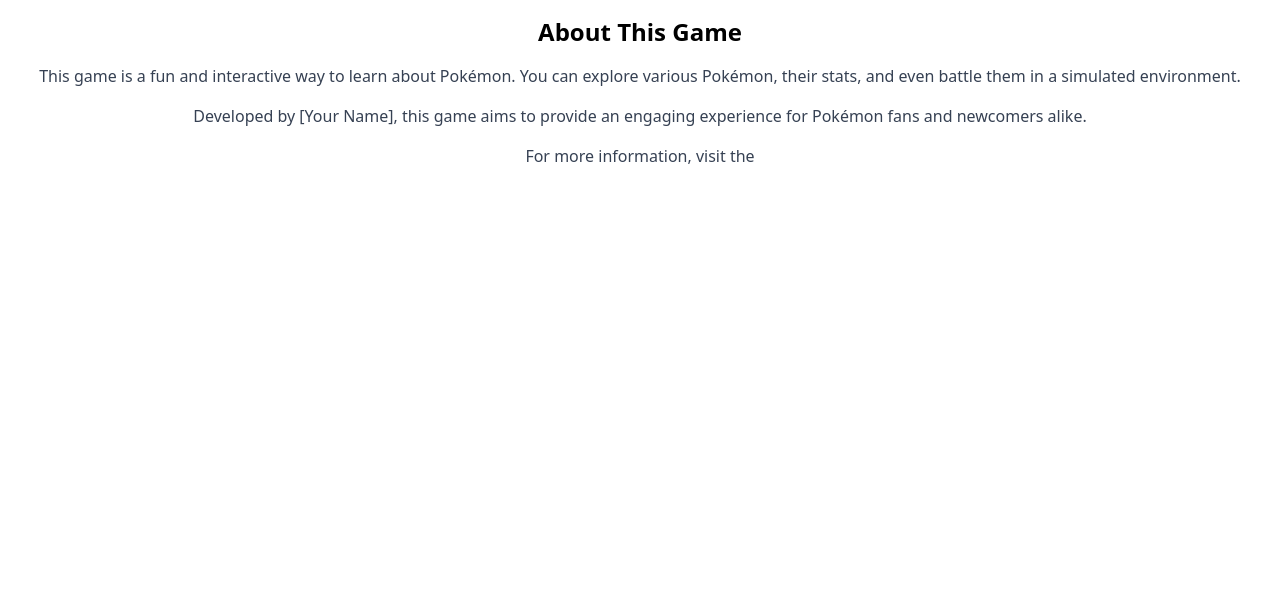
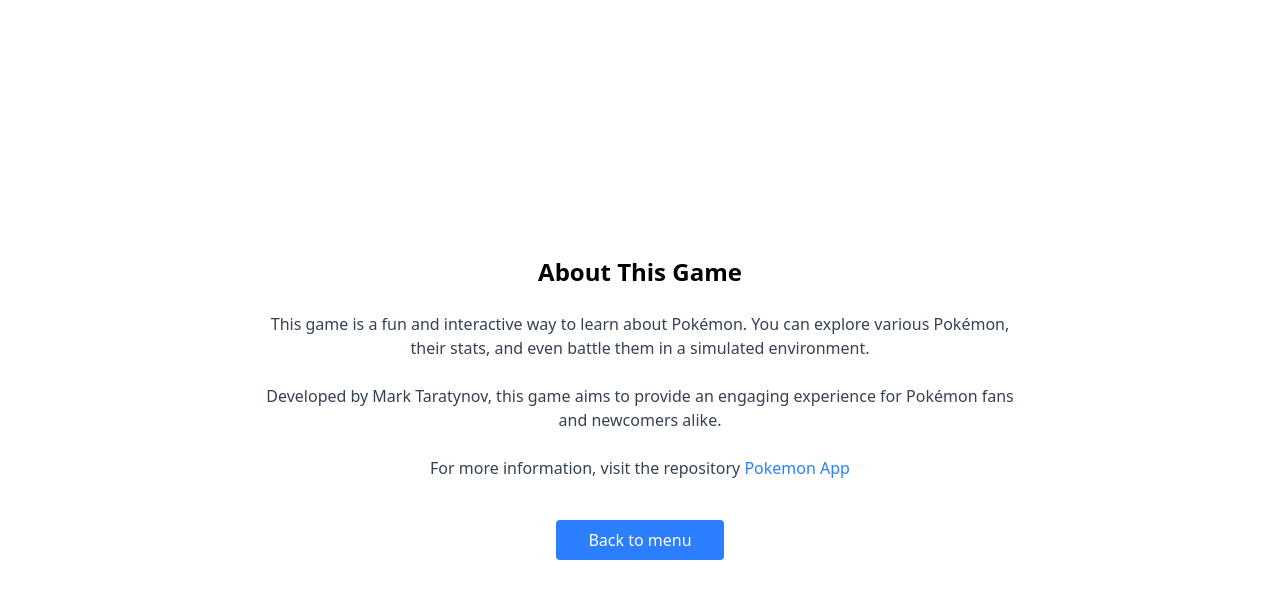
Before and after one commit to Prostecki/pokemon-app, a React (Vite) app: page /about in a window 1280 px wide. Shown: the top 598 px of the page. Built offline with nearby package versions, Linux system fonts and the light colour scheme.

Commit message:
Refactor About component layout for improved readability and structure

```diff
--- a/src/components/About/About.jsx
+++ b/src/components/About/About.jsx
@@ -1,19 +1,32 @@
+import MenuButton from "../StartMenu/MenuButton";
+import { useNavigate } from "react-router-dom";
 export default function About() {
+  const navigate = useNavigate();
   return (
-    <div className="flex flex-col items-center justify-center gap-4 p-4">
+    <div className="flex flex-col items-center min-h-screen justify-center gap-6">
+      <div className="flex md:max-w-[50rem] flex-col items-center justify-center gap-6 p-4">
         <h1 className="text-2xl font-bold">About This Game</h1>
-      <p className="text-gray-700">
+        <p className="text-gray-700 text-center">
           This game is a fun and interactive way to learn about Pokémon. You can
           explore various Pokémon, their stats, and even battle them in a
           simulated environment.
         </p>
-      <p className="text-gray-700">
-        Developed by [Your Name], this game aims to provide an engaging
+        <p className="text-gray-700 text-center">
+          Developed by Mark Taratynov, this game aims to provide an engaging
           experience for Pokémon fans and newcomers alike.
         </p>
         <p className="text-gray-700">
-        For more information, visit the <a href=""></a>
+          For more information, visit the repository{" "}
+          <a
+            className="text-blue-500"
+            href="https://github.com/Prostecki/pokemon-app"
+            target="_blank"
+          >
+            Pokemon App
+          </a>
         </p>
+      </div>
+      <MenuButton onClick={() => navigate("/")}>Back to menu</MenuButton>
     </div>
   );
 }
```
Lines whose indentation alone changed are shown as unchanged.
